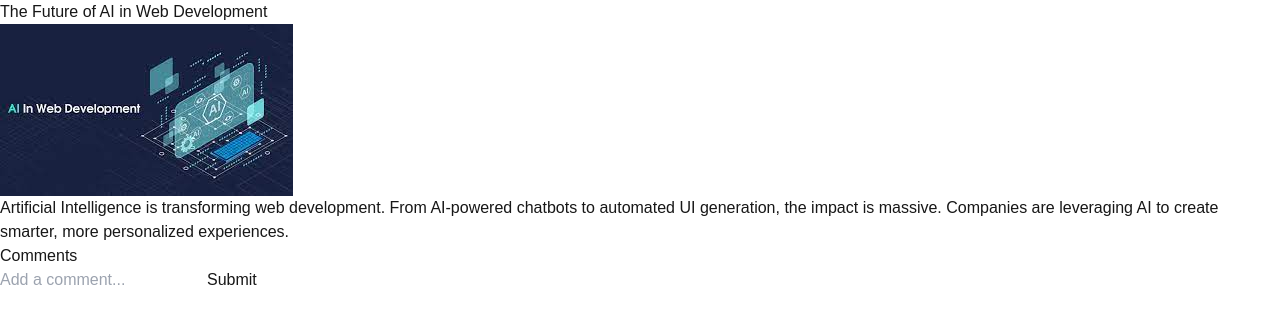
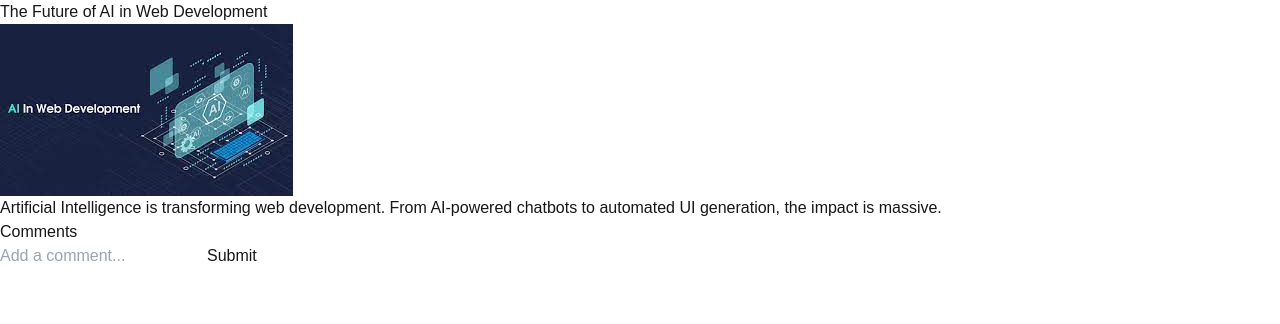
Before and after one commit to umamak064/dynamic-blog-new, a Next.js app: page /posts/1 in a window 1280 px wide. Shown: the top 324 px of the page. Built offline with nearby package versions, Linux system fonts and the light colour scheme.

Commit message:
changes made

```diff
--- a/src/app/posts/[id]/page.tsx
+++ b/src/app/posts/[id]/page.tsx
@@ -5,23 +5,23 @@ import CommentSection from "@/components/CommentSection";
 const blogPosts: Record<string, { title: string; content: string; image: string }> = {
   "1": {
     title: "The Future of AI in Web Development",
-    content:
-      "Artificial Intelligence is transforming web development. From AI-powered chatbots to automated UI generation, the impact is massive. Companies are leveraging AI to create smarter, more personalized experiences.",
+    content: "Artificial Intelligence is transforming web development. From AI-powered chatbots to automated UI generation, the impact is massive.",
     image: "/img1.jpeg",
   },
   "2": {
     title: "Why TypeScript is Essential for Modern Apps",
-    content:
-      "TypeScript has become a game-changer in modern app development. It provides static typing, improves code maintainability, and catches errors early in development, making it a must-have for scalable projects.",
+    content: "TypeScript has become a game-changer in modern app development. It provides static typing, improves code maintainability, and catches errors early in development.",
     image: "/img2.png",
   },
 };
 
 
 export default function BlogPost({ params }: { params: { id: string } }) {
-  if (!params?.id) return notFound(); // Ensure params exist
+  if (!params?.id || !blogPosts[params.id]) {
+    return notFound();
+  }
+
   const post = blogPosts[params.id];
-  if (!post) return notFound();
 
   return (
     <div className="p-10">
```
